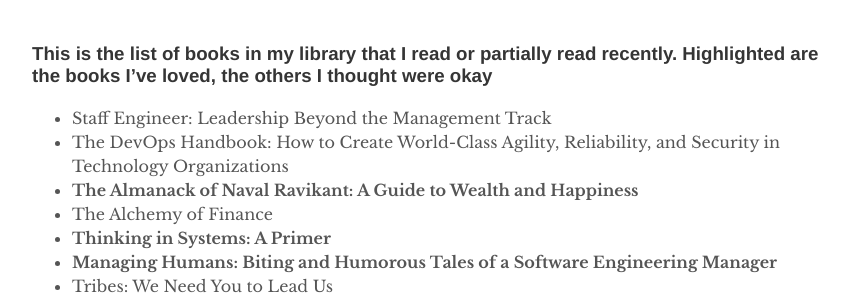
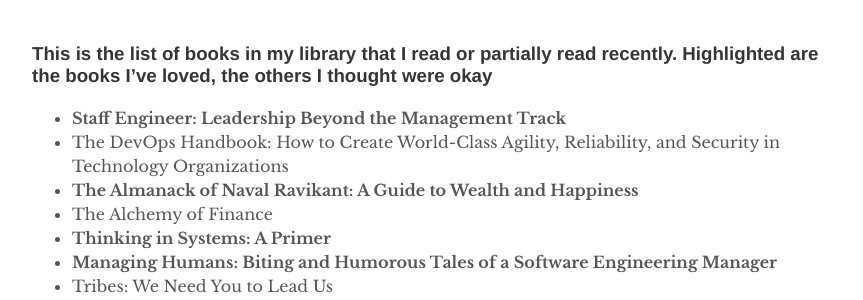
Before and after one commit to ziadtawfeek/web, a Jekyll site: the page built from _pages/book-shelf.md, in a window 1280 px wide. Shown: the part 250-550 px from the top of the page, without its empty margins (208-1071 px from the left). Built offline with Jekyll 4.4.1, drawn with Linux system fonts in a browser that asks for light colours.

```diff
--- a/_pages/book-shelf.md
+++ b/_pages/book-shelf.md
@@ -7,7 +7,7 @@ permalink: /book-shelf/
 
 ### This is the list of books in my library that I read or partially read recently. Highlighted are the books I’ve loved, the others I thought were okay
 
-- Staff Engineer: Leadership Beyond the Management Track
+- **Staff Engineer: Leadership Beyond the Management Track**
 - The DevOps Handbook: How to Create World-Class Agility, Reliability, and Security in Technology Organizations
 - **The Almanack of Naval Ravikant: A Guide to Wealth and Happiness**
 - The Alchemy of Finance
```
